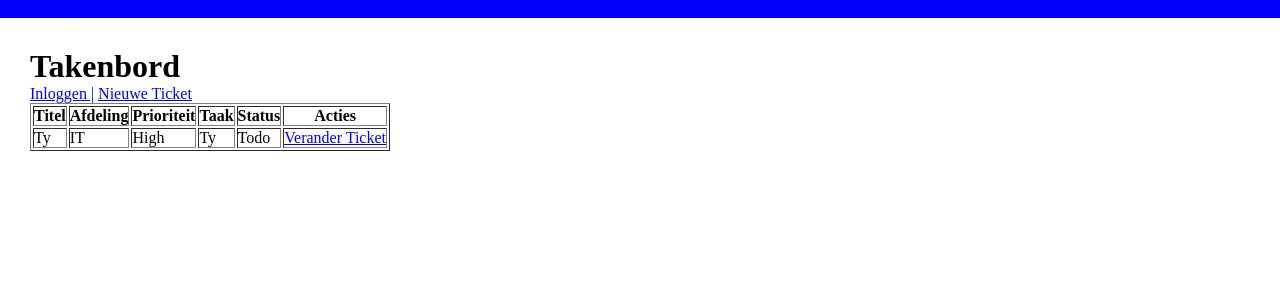
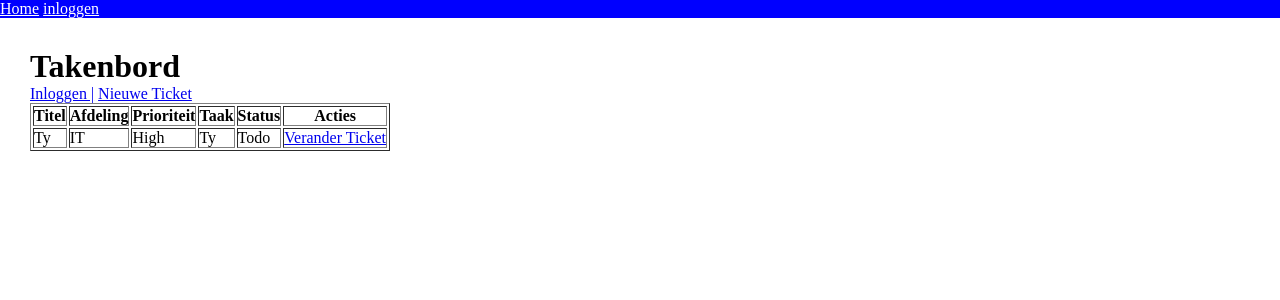
Before and after one commit to HyperNeutron/takenbord, a PHP site: page /index.php in a window 1280 px wide. Shown: the top 300 px of the page. Run offline with PHP 8.4, Linux system fonts and the light colour scheme; data comes from the database, SQL or seed files in the repository; data that the repository does not hold is empty; a stand-in replaces the project's code that opens the database connection.

Commit message:
changed nav a color to white

```diff
--- a/components/style.css
+++ b/components/style.css
@@ -5,6 +5,10 @@
 
 nav {
     background-color: blue;
+}
+
+nav a{
+    color: white;
 }
 
 .container{
```
